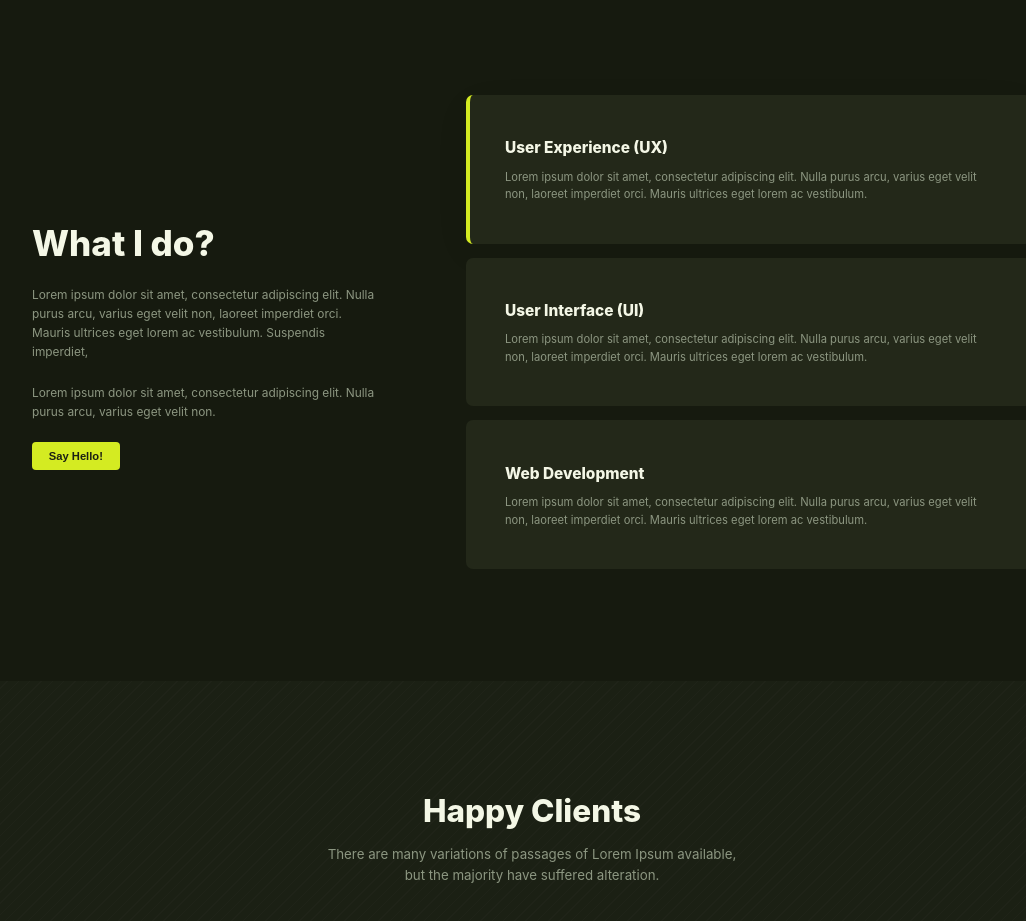
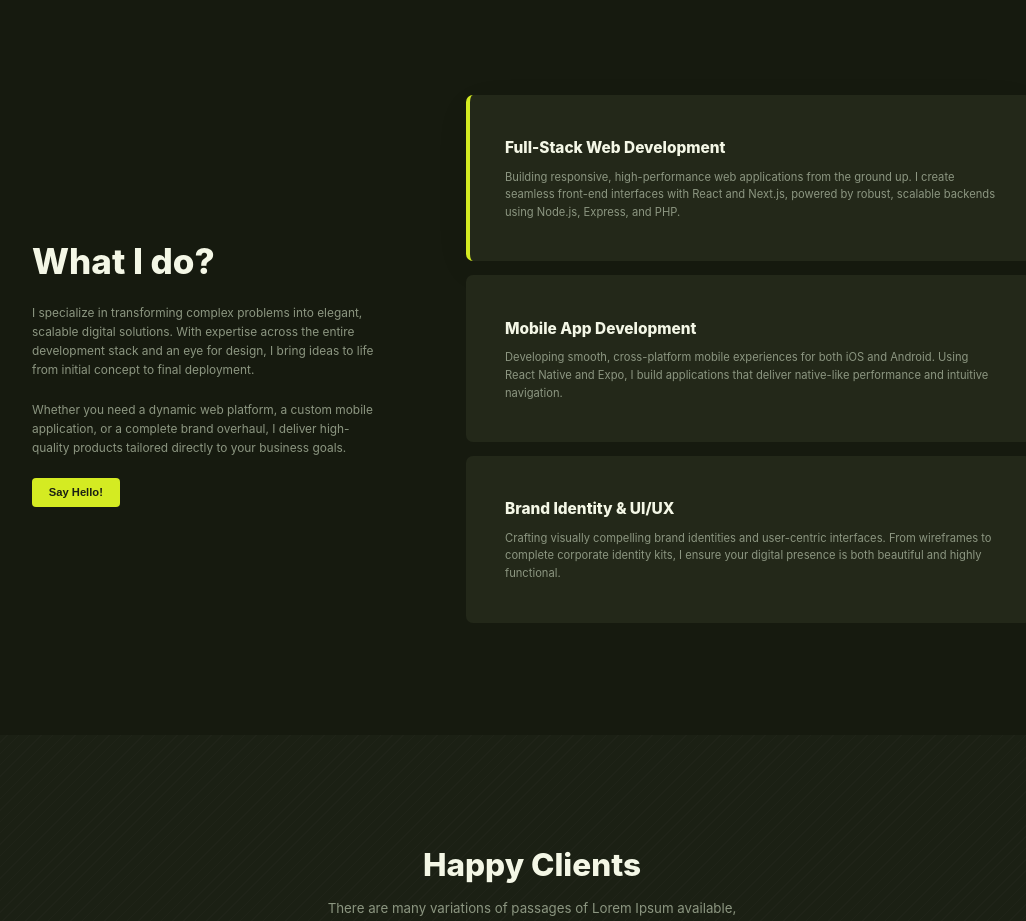
Before and after one commit to princengiru/my-portifolio, a React (Vite) app: page / in a window 1280 px wide. Shown: the part 4240-5161 px from the top of the page, without its empty margins (108-1134 px from the left). Built offline with nearby package versions, Linux system fonts and the light colour scheme.

Commit message:
new changes

```diff
--- a/src/components/Services.jsx
+++ b/src/components/Services.jsx
@@ -4,18 +4,18 @@ export default function Services() {
   const services = [
     {
       id: 1,
-      title: "User Experience (UX)",
-      description: "Lorem ipsum dolor sit amet, consectetur adipiscing elit. Nulla purus arcu, varius eget velit non, laoreet imperdiet orci. Mauris ultrices eget lorem ac vestibulum."
+      title: "Full-Stack Web Development",
+      description: "Building responsive, high-performance web applications from the ground up. I create seamless front-end interfaces with React and Next.js, powered by robust, scalable backends using Node.js, Express, and PHP."
     },
     {
       id: 2,
-      title: "User Interface (UI)",
-      description: "Lorem ipsum dolor sit amet, consectetur adipiscing elit. Nulla purus arcu, varius eget velit non, laoreet imperdiet orci. Mauris ultrices eget lorem ac vestibulum."
+      title: "Mobile App Development",
+      description: "Developing smooth, cross-platform mobile experiences for both iOS and Android. Using React Native and Expo, I build applications that deliver native-like performance and intuitive navigation."
     },
     {
       id: 3,
-      title: "Web Development",
-      description: "Lorem ipsum dolor sit amet, consectetur adipiscing elit. Nulla purus arcu, varius eget velit non, laoreet imperdiet orci. Mauris ultrices eget lorem ac vestibulum."
+      title: "Brand Identity & UI/UX",
+      description: "Crafting visually compelling brand identities and user-centric interfaces. From wireframes to complete corporate identity kits, I ensure your digital presence is both beautiful and highly functional."
     }
   ];
 
@@ -28,10 +28,10 @@ export default function Services() {
           <h2 className="services-title">What I do?</h2>
           <div className="services-description">
             <p>
-              Lorem ipsum dolor sit amet, consectetur adipiscing elit. Nulla purus arcu, varius eget velit non, laoreet imperdiet orci. Mauris ultrices eget lorem ac vestibulum. Suspendis imperdiet,
+              I specialize in transforming complex problems into elegant, scalable digital solutions. With expertise across the entire development stack and an eye for design, I bring ideas to life from initial concept to final deployment.
             </p>
             <p>
-              Lorem ipsum dolor sit amet, consectetur adipiscing elit. Nulla purus arcu, varius eget velit non.
+              Whether you need a dynamic web platform, a custom mobile application, or a complete brand overhaul, I deliver high-quality products tailored directly to your business goals.
             </p>
           </div>
           <button className="btn btn-primary">Say Hello!</button>
```
